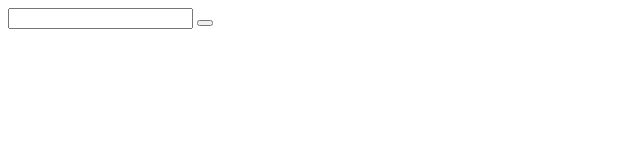
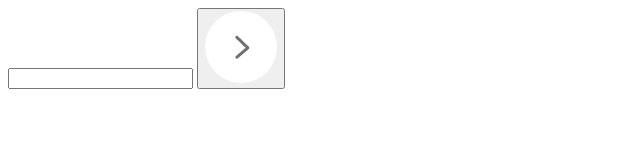
Before and after one commit to Sandunjayasekar/Password-strength, a plain HTML site: page index.html in a window 1280 px wide. Shown: the whole page, without its empty margins (0-640 px from the left). Drawn offline with Linux system fonts and the light colour scheme.

Commit message:
butto image added

```diff
--- a/index.html
+++ b/index.html
@@ -10,7 +10,7 @@
 
     <div class="container">
         <input type="password" name="password" id="password">
-        <button></button>
+        <button><img src="images/arrow.png" alt=""></button>
     </div>
     <script src="script.js"></script>
 </body>
```
